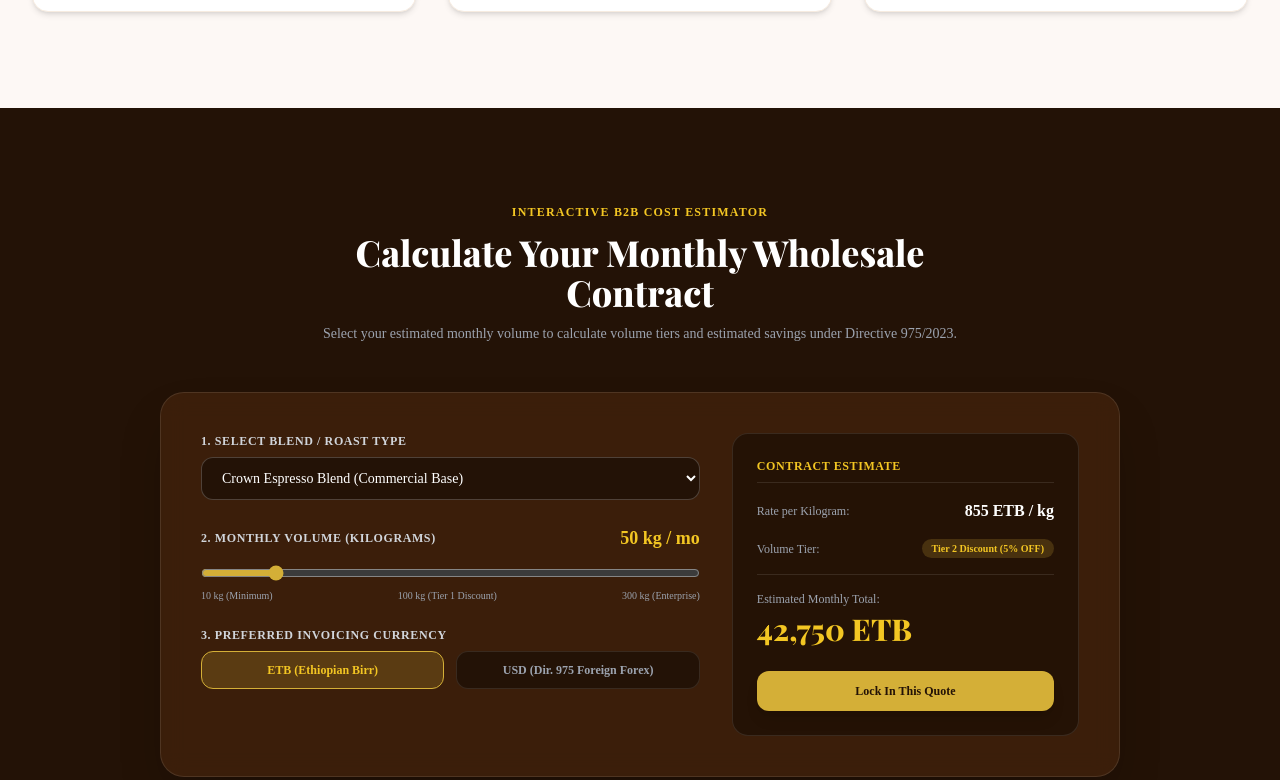
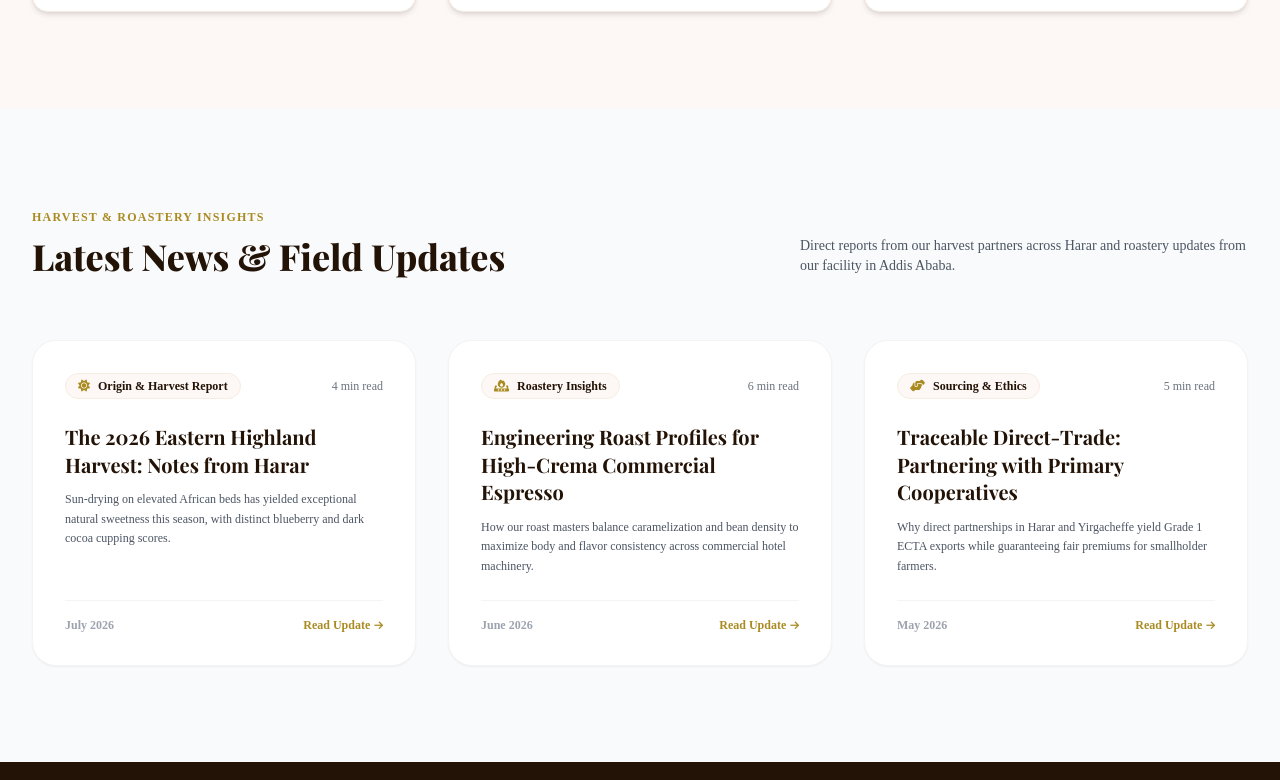
Before and after one commit to mirhu12/harar-origins-web, a Next.js app: page / in a window 1280 px wide. Shown: the part 2160-2940 px from the top of the page. Built offline with nearby package versions, Linux system fonts and the light colour scheme; a web font is replaced by a local one.

Commit message:
Add Harar coffee harvest & roasting news section

```diff
--- a/app/page.tsx
+++ b/app/page.tsx
@@ -9,6 +9,7 @@ import WholesaleCalculator from '@/components/WholesaleCalculator';
 import Sourcing from '@/components/Sourcing';
 import ContactForm from '@/components/ContactForm';
 import Footer from '@/components/Footer';
+import NewsSection from "@/components/NewsSection";
 import Toast from '@/components/Toast';
 
 export default function Home() {
@@ -25,6 +26,7 @@ export default function Home() {
       <Hero />
       <About />
       <Products />
+      <NewsSection />
       <WholesaleCalculator />
       <Sourcing />
       <ContactForm onSuccess={triggerSuccessToast} />
--- /dev/null
+++ b/components/CatalogDownload.tsx
@@ -0,0 +1,39 @@
+'use client';
+
+import React from 'react';
+
+export default function CatalogDownload() {
+  const handlePrint = () => {
+    window.print();
+  };
+
+  return (
+    <section className="py-16 bg-coffee-900 text-white border-t border-b border-coffee-800 print:bg-white print:text-black">
+      <div className="max-w-7xl mx-auto px-4 sm:px-6 lg:px-8 flex flex-col md:flex-row items-center justify-between gap-8">
+
+        <div className="space-y-2 text-center md:text-left">
+          <div className="text-gold-400 font-bold text-xs uppercase tracking-widest print:text-black">
+            Executive Procurement Sheet
+          </div>
+          <h3 className="font-serif text-2xl sm:text-3xl font-bold">
+            Need an Offline Spec Sheet for F&B Approval?
+          </h3>
+          <p className="text-xs text-gray-300 max-w-xl print:text-gray-600">
+            Download or print our complete commercial product matrix—including cupping scores, roast levels, Directive 975 invoicing terms, and packaging specs.
+          </p>
+        </div>
+
+        <div className="flex flex-col sm:flex-row items-center gap-4 print:hidden">
+          <button
+            onClick={handlePrint}
+            className="px-6 py-3 bg-gold-500 hover:bg-gold-600 text-coffee-900 font-bold text-xs rounded-xl transition shadow-lg flex items-center gap-2"
+          >
+            <i className="fa-solid fa-print text-sm"></i>
+            Print / Save as PDF
+          </button>
+        </div>
+
+      </div>
+    </section>
+  );
+}
--- /dev/null
+++ b/components/NewsSection.tsx
@@ -0,0 +1,103 @@
+'use client';
+
+import React from 'react';
+
+interface Article {
+  id: string;
+  category: string;
+  title: string;
+  date: string;
+  readTime: string;
+  excerpt: string;
+  icon: string;
+}
+
+const articles: Article[] = [
+  {
+    id: 'harar-harvest-2026',
+    category: 'Origin & Harvest Report',
+    title: 'The 2026 Eastern Highland Harvest: Notes from Harar',
+    date: 'July 2026',
+    readTime: '4 min read',
+    excerpt: 'Sun-drying on elevated African beds has yielded exceptional natural sweetness this season, with distinct blueberry and dark cocoa cupping scores.',
+    icon: 'fa-sun',
+  },
+  {
+    id: 'roasting-for-espresso',
+    category: 'Roastery Insights',
+    title: 'Engineering Roast Profiles for High-Crema Commercial Espresso',
+    date: 'June 2026',
+    readTime: '6 min read',
+    excerpt: 'How our roast masters balance caramelization and bean density to maximize body and flavor consistency across commercial hotel machinery.',
+    icon: 'fa-fire-burner',
+  },
+  {
+    id: 'direct-trade-impact',
+    category: 'Sourcing & Ethics',
+    title: 'Traceable Direct-Trade: Partnering with Primary Cooperatives',
+    date: 'May 2026',
+    readTime: '5 min read',
+    excerpt: 'Why direct partnerships in Harar and Yirgacheffe yield Grade 1 ECTA exports while guaranteeing fair premiums for smallholder farmers.',
+    icon: 'fa-handshake-angle',
+  },
+];
+
+export default function NewsSection() {
+  return (
+    <section id="news" className="py-24 bg-gray-50 text-coffee-950">
+      <div className="max-w-7xl mx-auto px-4 sm:px-6 lg:px-8">
+
+        {/* Section Header */}
+        <div className="flex flex-col md:flex-row md:items-end justify-between mb-16 gap-6">
+          <div>
+            <span className="text-gold-600 font-bold text-xs uppercase tracking-widest">
+              Harvest & Roastery Insights
+            </span>
+            <h2 className="font-serif text-3xl sm:text-4xl font-extrabold text-coffee-900 mt-2">
+              Latest News & Field Updates
+            </h2>
+          </div>
+          <p className="text-gray-600 text-sm max-w-md">
+            Direct reports from our harvest partners across Harar and roastery updates from our facility in Addis Ababa.
+          </p>
+        </div>
+
+        {/* Articles Grid */}
+        <div className="grid grid-cols-1 md:grid-cols-3 gap-8">
+          {articles.map((article) => (
+            <article
+              key={article.id}
+              className="bg-white border border-gray-100 rounded-3xl p-8 shadow-sm hover:shadow-xl transition-all duration-300 flex flex-col justify-between group"
+            >
+              <div>
+                <div className="flex items-center justify-between text-xs text-gray-500 mb-6">
+                  <span className="inline-flex items-center gap-2 bg-coffee-50 text-coffee-900 font-semibold px-3 py-1 rounded-full border border-coffee-100">
+                    <i className={`fa-solid ${article.icon} text-gold-600`} />
+                    {article.category}
+                  </span>
+                  <span>{article.readTime}</span>
+                </div>
+
+                <h3 className="font-serif text-xl font-bold text-coffee-900 group-hover:text-gold-600 transition-colors leading-snug mb-3">
+                  {article.title}
+                </h3>
+
+                <p className="text-gray-600 text-xs leading-relaxed mb-6">
+                  {article.excerpt}
+                </p>
+              </div>
+
+              <div className="pt-4 border-t border-gray-100 flex items-center justify-between text-xs font-semibold text-coffee-900">
+                <span className="text-gray-400">{article.date}</span>
+                <span className="flex items-center gap-1 text-gold-600 group-hover:translate-x-1 transition-transform">
+                  Read Update <i className="fa-solid fa-arrow-right text-[10px]" />
+                </span>
+              </div>
+            </article>
+          ))}
+        </div>
+
+      </div>
+    </section>
+  );
+}
```
